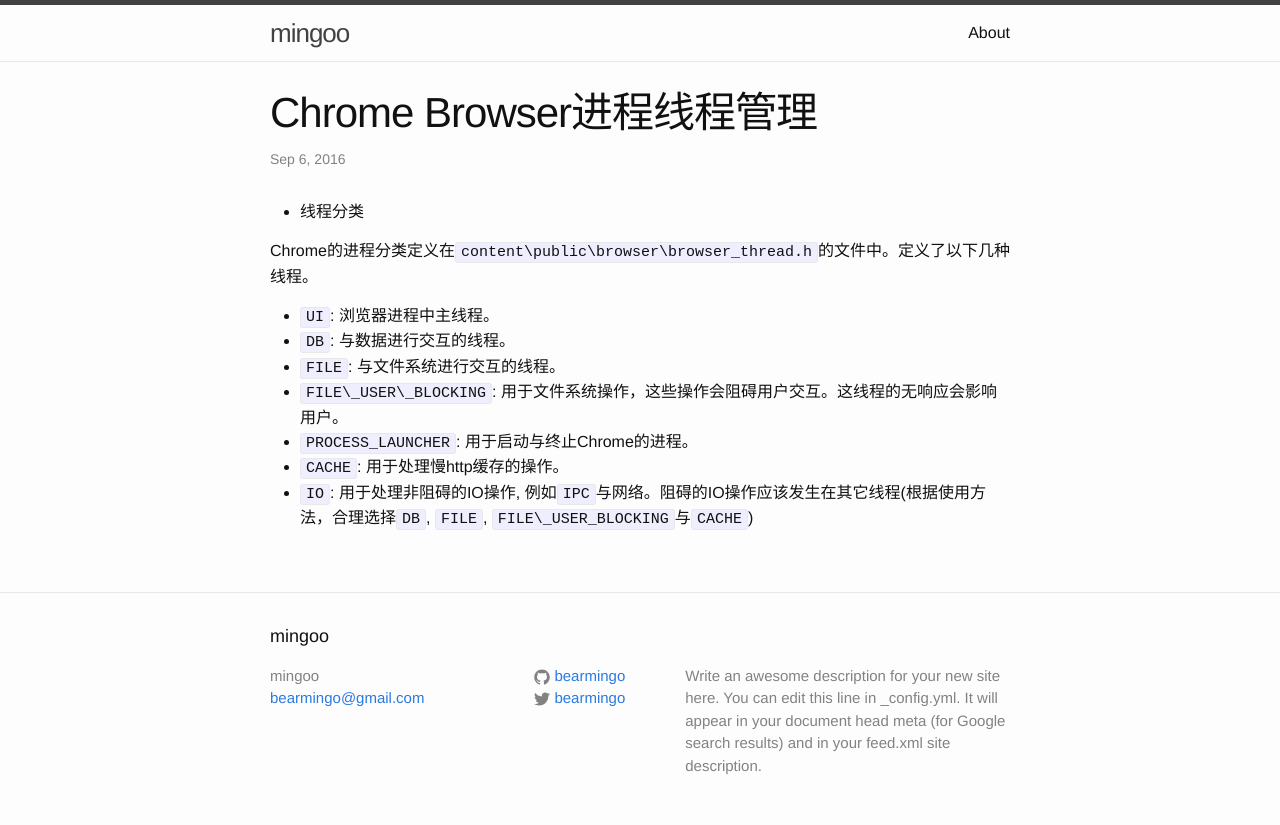
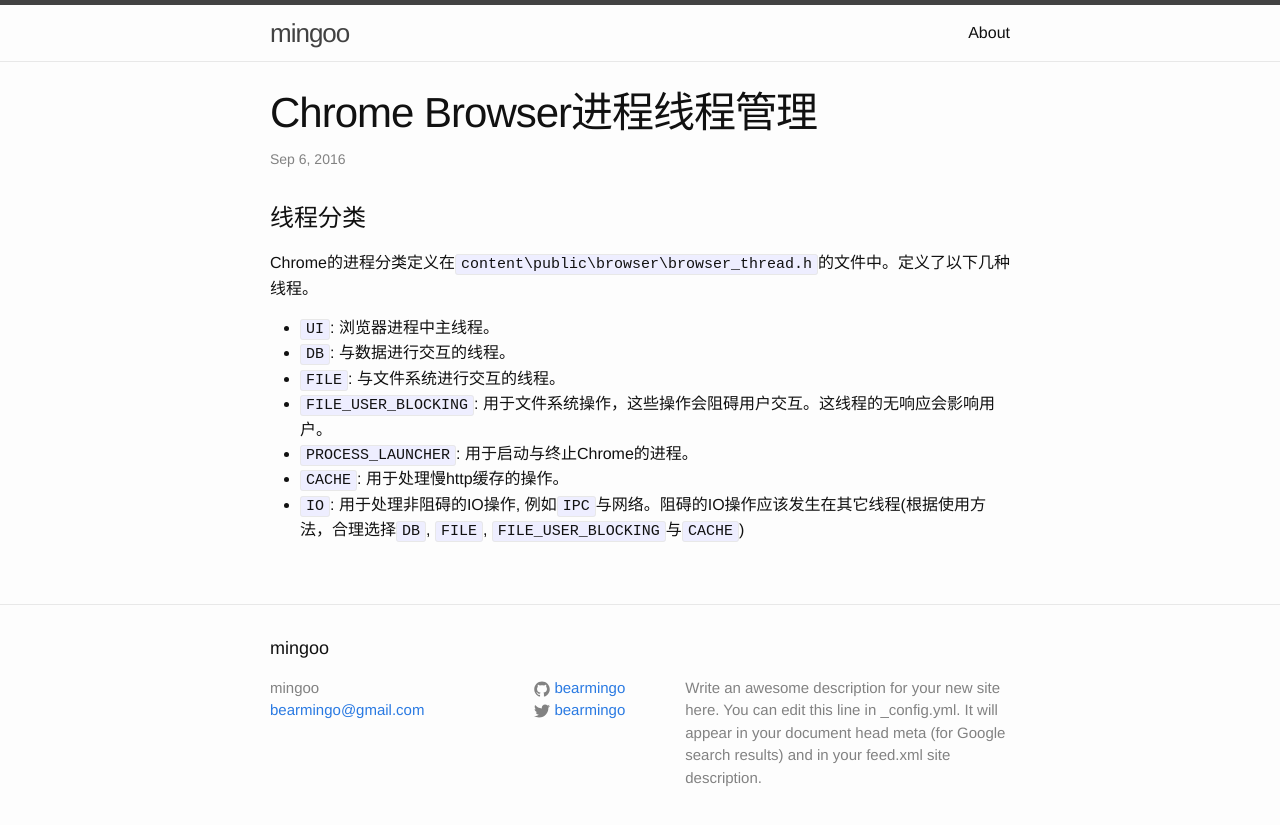
Before and after one commit to bearmingo/blogs, a Jekyll site: the page built from _posts/2016-09-06-chrome-browser-threads.markdown, in a window 1280 px wide. Shown: the top 825 px of the page. Built offline with Jekyll 4.4.1, drawn with Linux system fonts in a browser that asks for light colours.

Commit message:
modify some error

```diff
--- a/_posts/2016-09-06-chrome-browser-threads.markdown
+++ b/_posts/2016-09-06-chrome-browser-threads.markdown
@@ -5,14 +5,14 @@ date: 2016-09-06
 categories: chrome
 ---
 
-* 线程分类
+# 线程分类
 
 Chrome的进程分类定义在`content\public\browser\browser_thread.h`的文件中。定义了以下几种线程。
 
 - `UI`: 浏览器进程中主线程。
 - `DB`: 与数据进行交互的线程。
 - `FILE`: 与文件系统进行交互的线程。
-- `FILE\_USER\_BLOCKING`: 用于文件系统操作，这些操作会阻碍用户交互。这线程的无响应会影响用户。
+- `FILE_USER_BLOCKING`: 用于文件系统操作，这些操作会阻碍用户交互。这线程的无响应会影响用户。
 - `PROCESS_LAUNCHER`: 用于启动与终止Chrome的进程。
 - `CACHE`: 用于处理慢http缓存的操作。
-- `IO`: 用于处理非阻碍的IO操作, 例如`IPC`与网络。阻碍的IO操作应该发生在其它线程(根据使用方法，合理选择`DB`, `FILE`, `FILE\_USER_BLOCKING`与`CACHE`)
+- `IO`: 用于处理非阻碍的IO操作, 例如`IPC`与网络。阻碍的IO操作应该发生在其它线程(根据使用方法，合理选择`DB`, `FILE`, `FILE_USER_BLOCKING`与`CACHE`)
```
